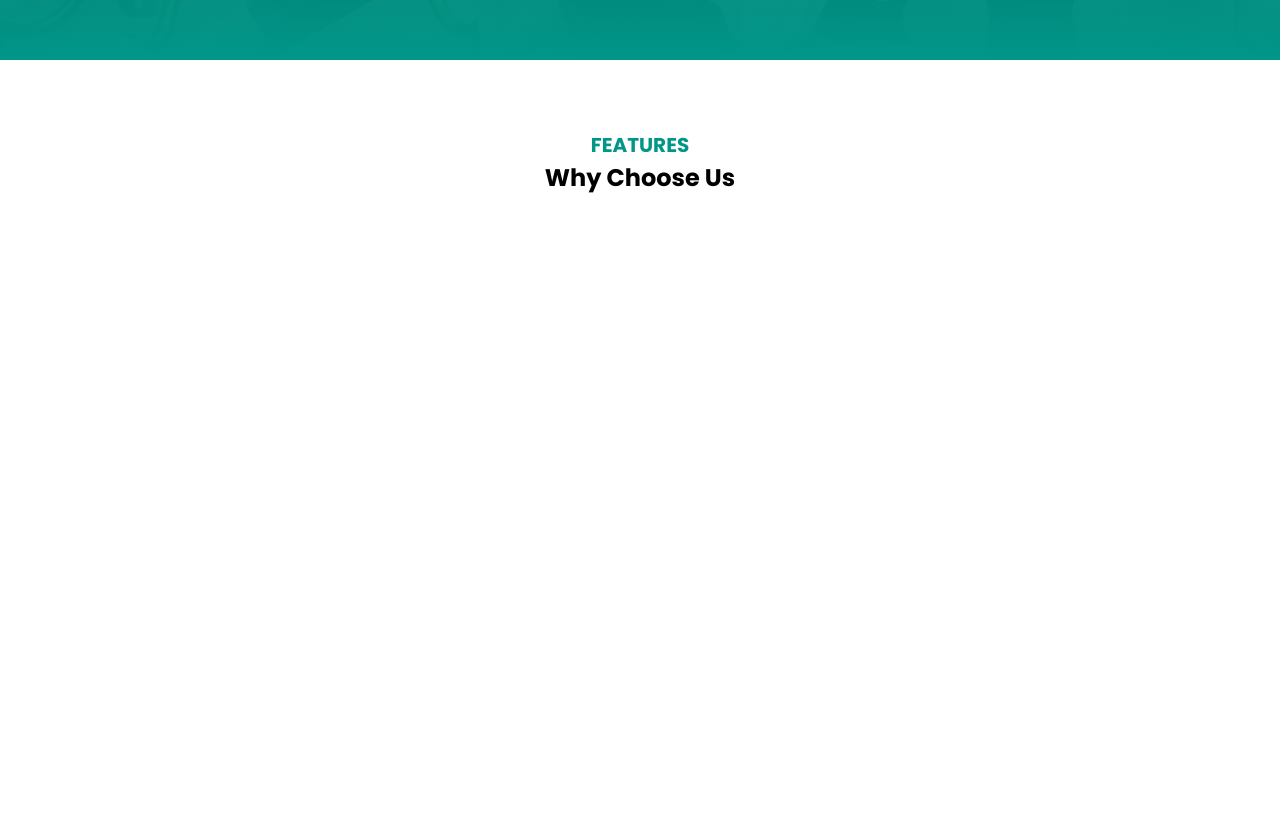
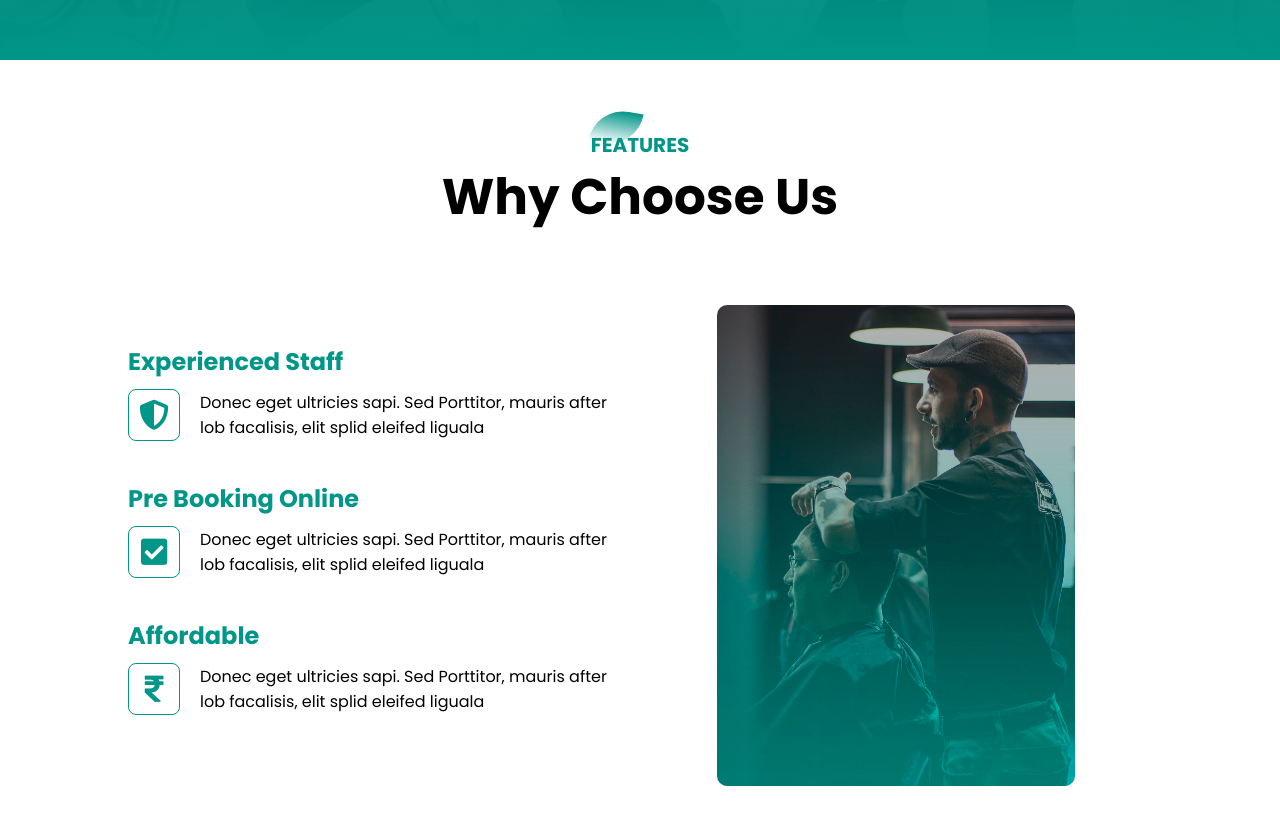
Before and after one commit to almumeetu/Hear-Studio, a plain HTML site: page index.html in a window 1280 px wide. Shown: the part 740-1564 px from the top of the page. Before the commit the page ends 1075 px from the top, so only its background shows below. Drawn offline with Linux system fonts and the light colour scheme.

Commit message:
features area complete

```diff
--- a/index.html
+++ b/index.html
@@ -8,6 +8,7 @@
     <link rel="preconnect" href="https://fonts.googleapis.com">
 <link rel="preconnect" href="https://fonts.gstatic.com" crossorigin>
 <link href="https://fonts.googleapis.com/css2?family=Kaushan+Script&family=Poppins:ital,wght@0,200;0,300;0,400;0,500;0,600;0,700;1,100;1,300;1,600&display=swap" rel="stylesheet">
+<link rel="stylesheet" href="https://cdnjs.cloudflare.com/ajax/libs/font-awesome/5.15.4/css/all.min.css">
 
 </head>
 <body>
@@ -45,6 +46,46 @@
             <p>FEATURES</p>
             <h1>Why Choose Us</h1>
         </div>
+        <div class="feature-box">
+            <div class="features">
+                <h1>Experienced Staff</h1>
+                <div class="features-desc">
+                    <div class="feature-icon">
+                        <i class="fa fa-shield-alt"></i>
+                    </div>
+                    <div class="feature-text">
+                        <p>Donec eget ultricies sapi. Sed Porttitor, mauris
+                            after lob facalisis, elit splid eleifed liguala
+                        </p>
+                    </div>
+                </div>
+                <h1>Pre Booking Online</h1>
+                <div class="features-desc">
+                    <div class="feature-icon">
+                        <i class="fas fa-check-square"></i>
+                    </div>
+                    <div class="feature-text">
+                        <p>Donec eget ultricies sapi. Sed Porttitor, mauris
+                            after lob facalisis, elit splid eleifed liguala
+                        </p>
+                    </div>
+                </div>
+                <h1>Affordable</h1>
+                <div class="features-desc">
+                    <div class="feature-icon">
+                        <i class="fas fa-rupee-sign"></i>
+                    </div>
+                    <div class="feature-text">
+                        <p>Donec eget ultricies sapi. Sed Porttitor, mauris
+                            after lob facalisis, elit splid eleifed liguala
+                        </p>
+                    </div>
+                </div>
+            </div>
+            <div class="features-img">
+                <img src="images/barber-man.jpg" >
+            </div>
+        </div>
     </section>
 
     <script>
--- a/style.css
+++ b/style.css
@@ -108,6 +108,77 @@ nav ul li a {
     font-size: 20px;
     color: #009688;
     font-weight: bold;
+    position: relative;
+    z-index: 1;
+    display: inline-block;
+}
+.title-text p::after{
+    content: "";
+    width: 50px;
+    height: 35px;
+    background: linear-gradient(#019587,#fff);
+    position: absolute;
+    top: -20px;
+    left: 0;
+    z-index: -1;
+    transform: rotate(10deg);
+    border-top-left-radius: 35px;
+    border-bottom-right-radius: 35px;
+}
+.title-text h1{
+    font-size: 50px;
+}
+.feature-box {
+    width: 80%;
+    margin: auto;
+    display: flex;
+    flex-wrap: wrap;
+    align-items: center;
+    text-align: center;
+}
+.features{
+    flex-basis: 50%;
+}
+.features-img{
+    flex-basis: 50%;
+    margin: auto;
+}
+.features-img img{
+    width: 70%;
+    border-radius: 10px;
+}
+.features h1{
+    text-align: left;
+    margin-bottom: 10px;
+    font-weight: bold;
+    color: #009688;
+}
+.features-desc{
+    display: flex;
+    align-items: center;
+    margin-bottom: 40px;
+}
+.feature-icon .fa,.fas{
+    width: 50px;
+    height: 50px;
+    font-size: 30px;
+    line-height: 50px;
+    border-radius: 8px;
+    color: #009688;
+    border: 1px solid #009688;
+}
+.feature-icon .fas{
+    width: 50px;
+    height: 50px;
+    font-size: 30px;
+    line-height: 50px;
+    border-radius: 8px;
+    color: #009688;
+    border: 1px solid #009688;
+}
+.feature-text p{
+    padding: 0 20px;
+    text-align: initial;
 }
 
 @media screen and (max-width: 770px) {
```
